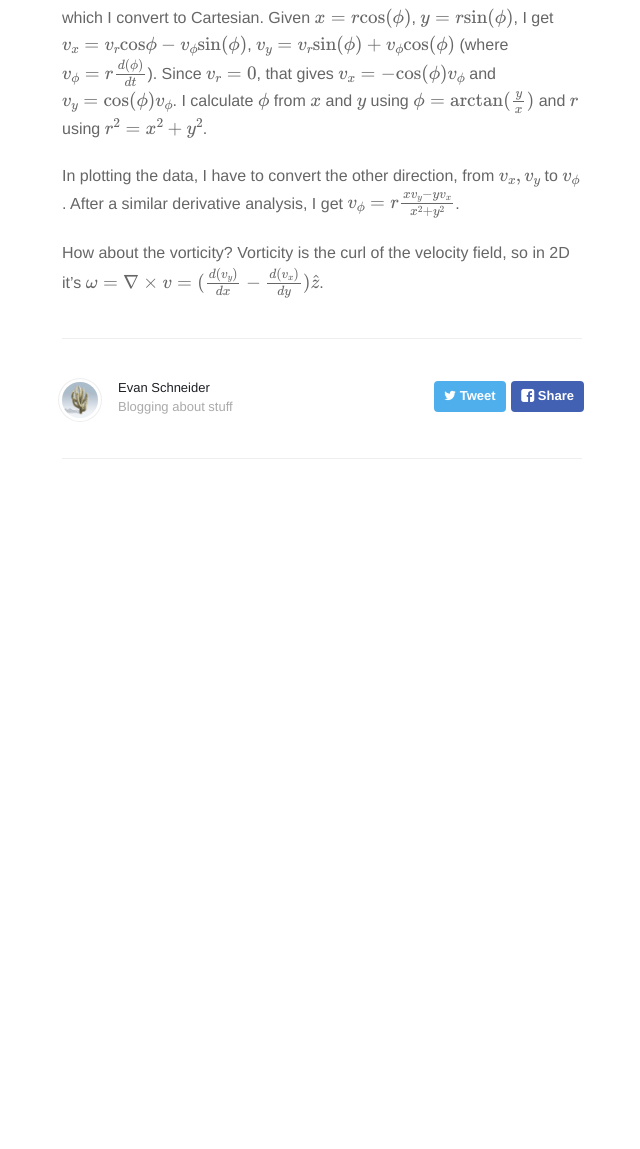
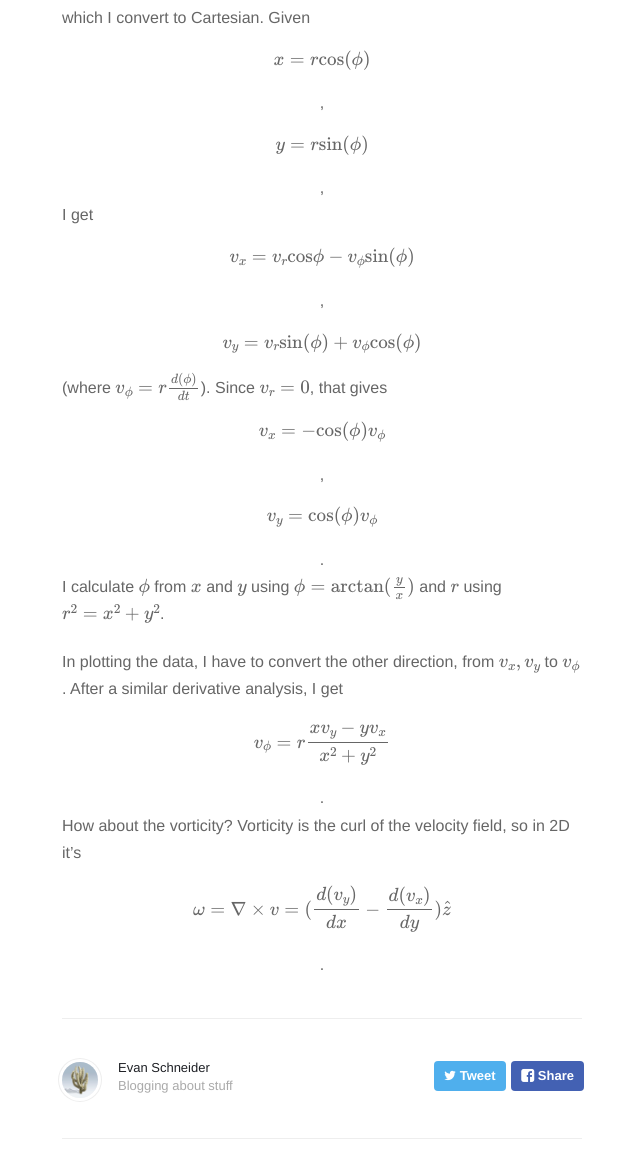
Before and after one commit to evaneschneider/site, a Jekyll site: the page built from _posts/2016-12-19-Gresho-Test.markdown, in a window 1280 px wide and 1400 px high, scrolled down 1056 px, cut to the strip 251-1400 px from the top of the window. Shown: the whole strip, without its empty margins (318-958 px from the left). Built offline with Jekyll 4.4.1, drawn with Linux system fonts in a browser that asks for light colours; nearby versions of some CDN libraries; formulas are drawn with MathJax 3; before the commit the page ends 1906 px from its top, so only the background shows below that.

Commit message:
minor edits

```diff
--- a/_posts/2016-12-19-Gresho-Test.markdown
+++ b/_posts/2016-12-19-Gresho-Test.markdown
@@ -25,16 +25,38 @@ balancing the velocities, so perhaps I'm calculating the initial velocities wron
 
 
 The velocity in the gresho problem is specified in polar
-coordinates, which I convert to Cartesian. Given $$x = r \mathrm{cos}(\phi)$$,
-$$y = r \mathrm{sin}(\phi)$$, I get $$v_{x} = v_{r}\mathrm{cos}\phi - v_{\phi} \mathrm{sin}(\phi)$$,
-$$v_{y} = v_{r}\mathrm{sin}(\phi) + v_{\phi}\mathrm{cos}(\phi)$$ (where $$v_{\phi} = r \frac{d(\phi)}{dt}$$). Since $$v_{r} = 0$$,
-that gives $$v_{x} = -\mathrm{cos}(\phi) v_{\phi}$$ and $$v_{y} = \mathrm{cos}(\phi) v_{\phi}$$.
+coordinates, which I convert to Cartesian. Given
+
+<div style="text-align: center">
+$$x = r \mathrm{cos}(\phi)$$, $$y = r \mathrm{sin}(\phi)$$,
+</div>
+
+I get
+
+<div style="text-align: center">
+$$v_{x} = v_{r}\mathrm{cos}\phi - v_{\phi} \mathrm{sin}(\phi)$$,
+$$v_{y} = v_{r}\mathrm{sin}(\phi) + v_{\phi}\mathrm{cos}(\phi)$$
+</div>
+
+(where $$v_{\phi} = r \frac{d(\phi)}{dt}$$). Since $$v_{r} = 0$$,
+that gives
+
+<div style="text-align: center">
+$$v_{x} = -\mathrm{cos}(\phi) v_{\phi}$$, $$v_{y} = \mathrm{cos}(\phi) v_{\phi}$$.
+</div>
+
 I calculate $$\phi$$ from $$x$$ and $$y$$ using $$\phi= \mathrm{arctan}(\frac{y}{x})$$ and
 $$r$$ using $$r^2 = x^2 + y^2$$.
 
 In plotting the data, I have to convert the other direction, from $$v_{x}, v_{y}$$ to
 $$v_{\phi}$$. After a similar derivative analysis, I get
+
+<div style="text-align: center">
 $$v_{\phi} = r \frac{x v_y - y v_x}{x^2 + y^2}$$.
+</div>
 
 How about the vorticity? Vorticity is the curl of the velocity field, so in 2D it's
+
+<div style="text-align: center">
 $$\omega = \nabla \times v = (\frac{d(v_y)}{dx} - \frac{d(v_x)}{dy})\hat{z}$$.
+</div>
```
